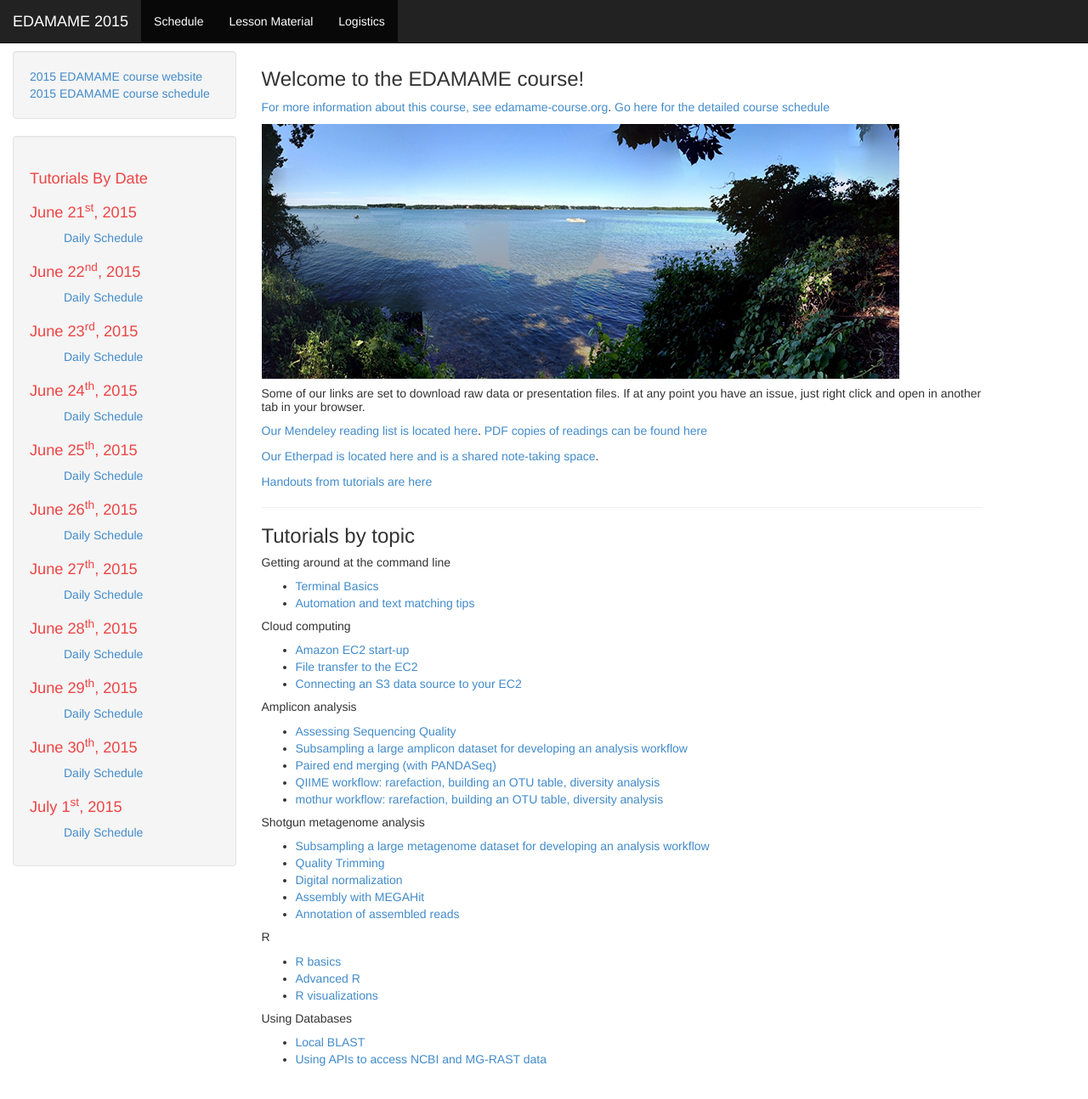
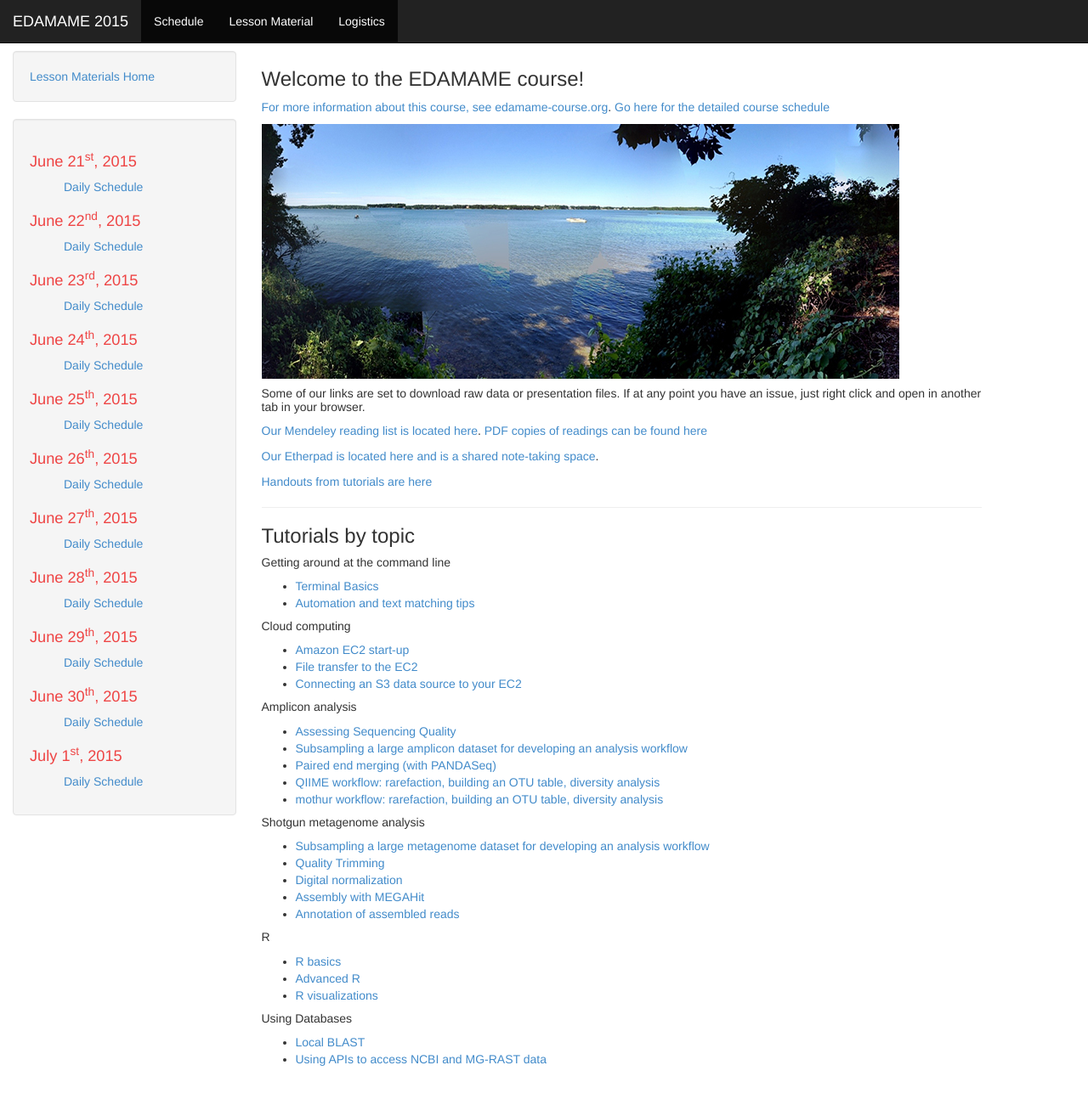
Before and after one commit to edamame-course/docs2015, a Jekyll site: the page built from index.md, in a window 1280 px wide and 1327 px high. Shown: the top 1294 px of the window at 85% size. Built offline with Jekyll 4.4.1, drawn with Linux system fonts in a browser that asks for light colours; Markdown is read by kramdown in place of the engine named in the settings.

Commit message:
update sidebar

```diff
--- a/_includes/sidebar.html
+++ b/_includes/sidebar.html
@@ -1,10 +1,9 @@
 <div class="sidebar well">
-<a href="http://edamame-course.org">2015 EDAMAME course website</a>
-<a href="http://edamame-course.github.io/website/schedule.html">2015 EDAMAME course schedule</a>
+<a href="http://edamame-course.github.io/docs2015">Lesson Materials Home</a>
 </div>
 
 <div class="sidebar well">
-    <h1>Tutorials By Date<h1>
+    <!--<h1>Tutorials By Date<h1>-->
     <h1>June 21<sup>st</sup>, 2015</h1>
     <ul>
     	<a href="http://edamame-course.github.io/website/schedule.html#21">Daily Schedule</a>
```
